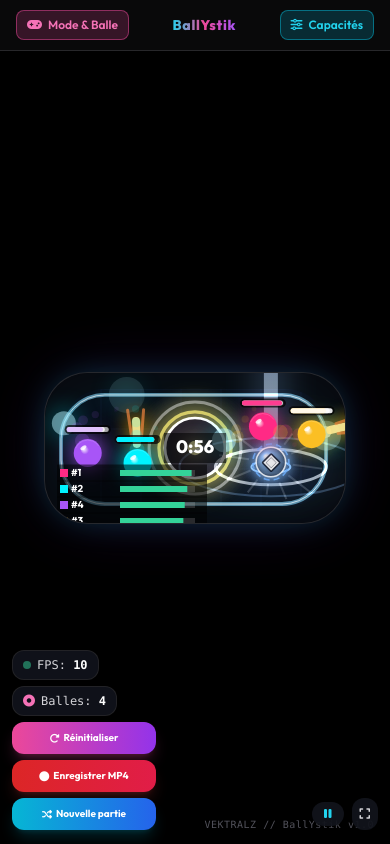
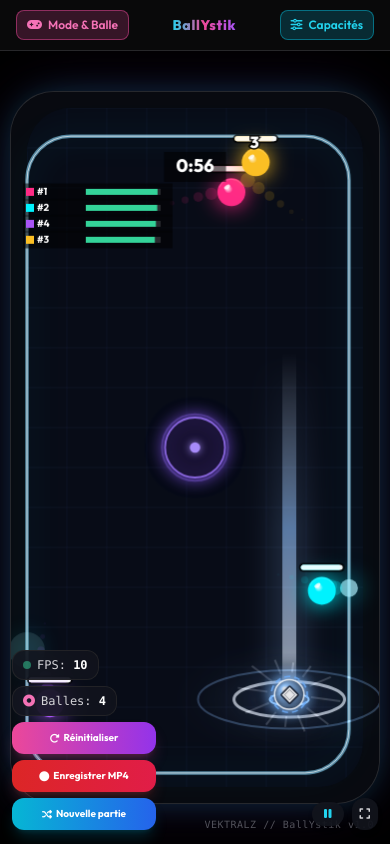
Before and after one commit to Riiddiimz/BallYstik, a plain HTML site: page index.html in a window 390 px wide. Drawn offline with nearby package versions, Linux system fonts and the light colour scheme; animation ran at ten frames a second.

Commit message:
Add configurable responsive arena dimensions

```diff
--- a/css/style.css
+++ b/css/style.css
@@ -6,6 +6,9 @@
 
 :root {
     --bg-main: #0b0b0d;
+    /* MODIFIE LA TAILLE DE L'ARÈNE ICI : pourcentage de la zone de jeu disponible. */
+    --arena-width: 95%;
+    --arena-height: 90%;
 }
 
 body {
@@ -190,16 +193,29 @@
 @media(min-width:768px){#rightSidebar{width:350px}}
 
 
-/* Le canvas et son conteneur doivent partager le même rayon que l'arène rendue (44px). */
-#frameWrapper,
-#simCanvas {
-    border-radius: 44px !important;
+/* Taille de l'arène réglable via --arena-width et --arena-height dans :root.
+   Le wrapper reste centré dans la zone de jeu et n'impose aucun ratio fixe. */
+#canvasContainer {
+    min-width: 0;
+    min-height: 0;
+    padding: 0 !important;
 }
 #frameWrapper {
+    width: var(--arena-width);
+    height: var(--arena-height);
+    max-width: none;
+    max-height: none;
+    aspect-ratio: auto;
+    margin: auto;
+    flex: 0 0 auto;
     overflow: hidden;
+    border-radius: 44px !important;
 }
 #simCanvas {
     display: block;
+    width: 100%;
+    height: 100%;
+    border-radius: 44px !important;
 }
 
 
```
